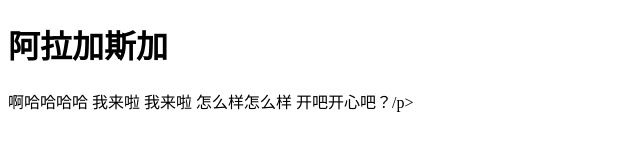
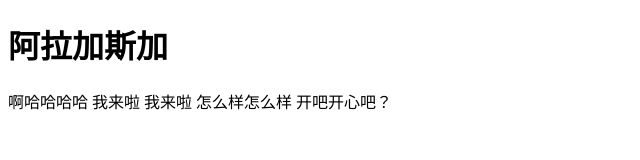
Before and after one commit to skpping/skpping.github.io, a plain HTML site: page test.html in a window 1280 px wide. Shown: the full height of the page, 0-640 px from the left. Drawn offline with Linux system fonts and the light colour scheme.

Commit message:
Update test.html

```diff
--- a/test.html
+++ b/test.html
@@ -7,6 +7,6 @@
 </head>
 <body>
 	<h1>阿拉加斯加</h1>
-	<p>啊哈哈哈哈 我来啦 我来啦 怎么样怎么样 开吧开心吧？/p>
+	<p>啊哈哈哈哈 我来啦 我来啦 怎么样怎么样 开吧开心吧？</p>
 </body>
 </html>
```
